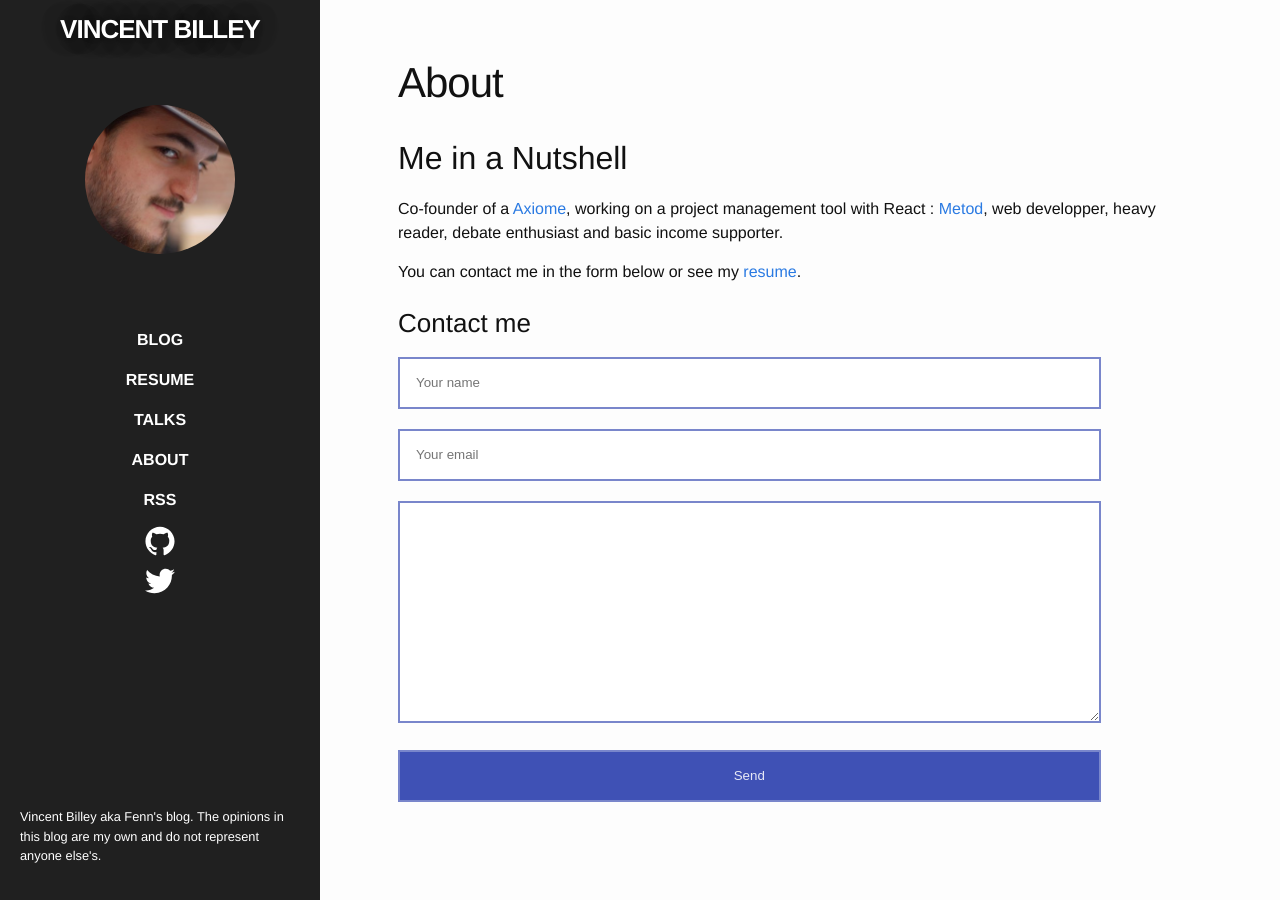
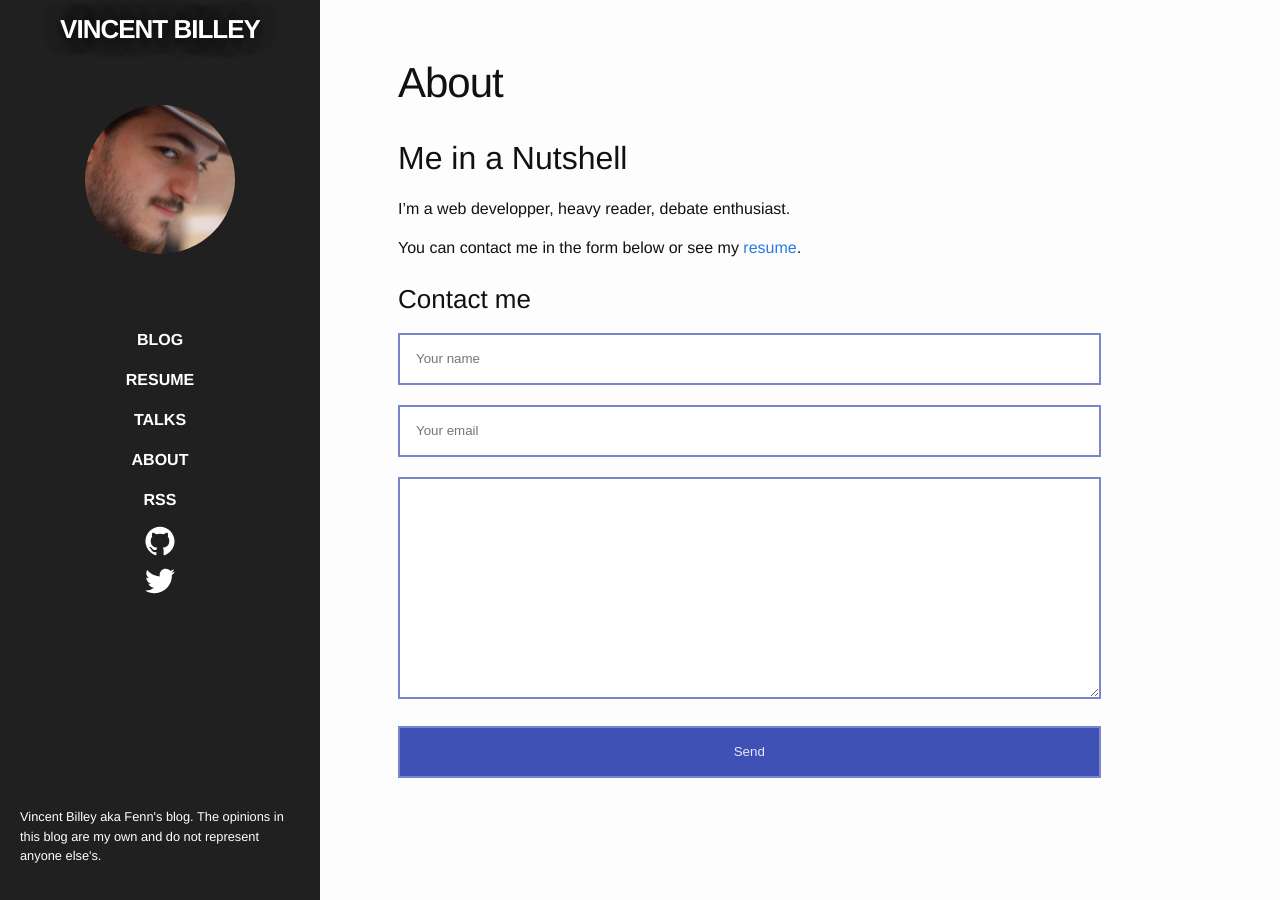
Before and after one commit to Fenntasy/blog, a Jekyll site: the page built from about.md, in a window 1280 px wide. Built offline with Jekyll 4.4.1, drawn with Linux system fonts in a browser that asks for light colours; Markdown is read by kramdown in place of the engine named in the settings.

Commit message:
:pencil2: removing old info for the moment

```diff
--- a/about.md
+++ b/about.md
@@ -6,7 +6,7 @@ permalink: /about/
 
 ##Me in a Nutshell
 
-Co-founder of a [Axiome](http://www.axiome.io), working on a project management tool with React : [Metod](http://www.metod.io), web developper, heavy reader, debate enthusiast and basic income supporter.
+I'm a web developper, heavy reader, debate enthusiast.
 
 You can contact me in the form below or see my <a href="/resume" target="_blank">resume</a>.
 
```
